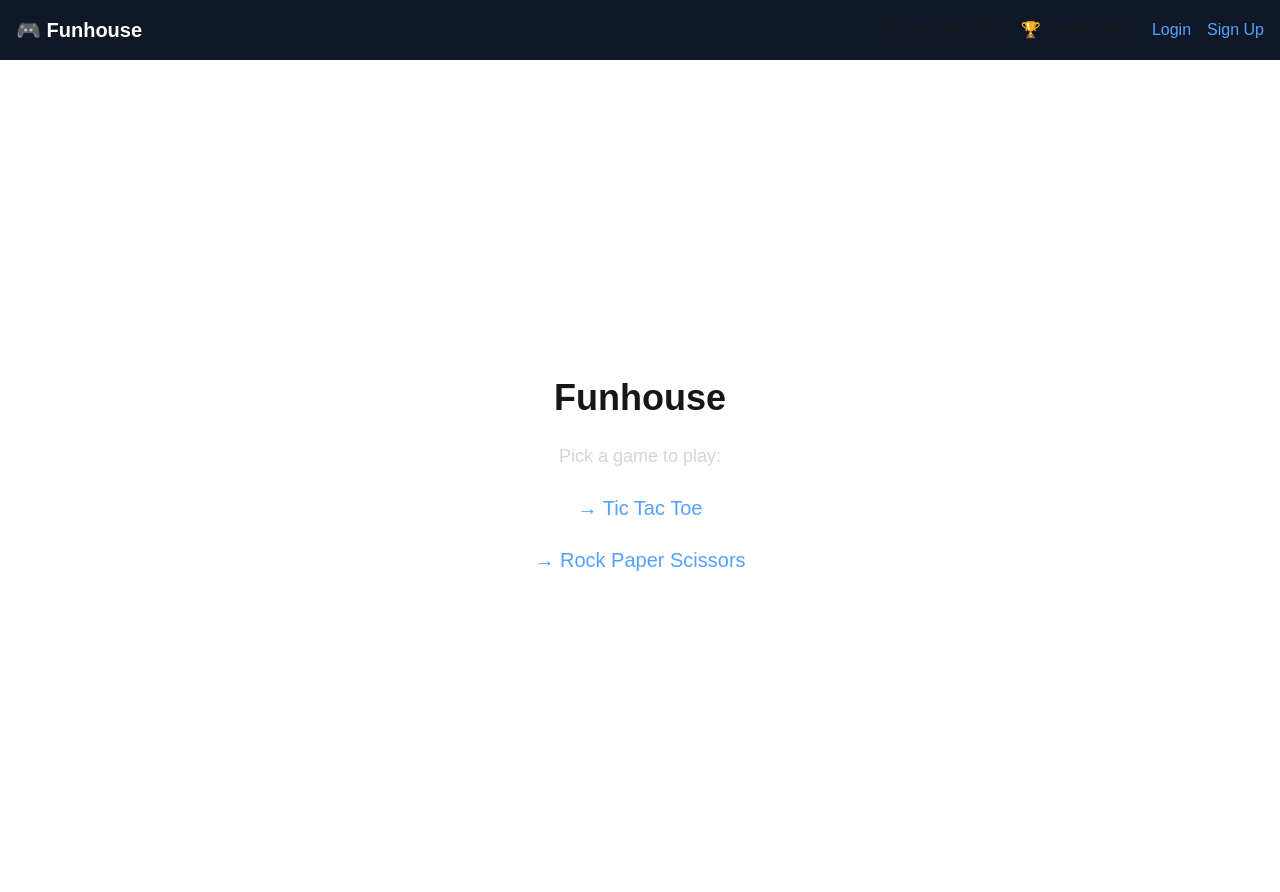
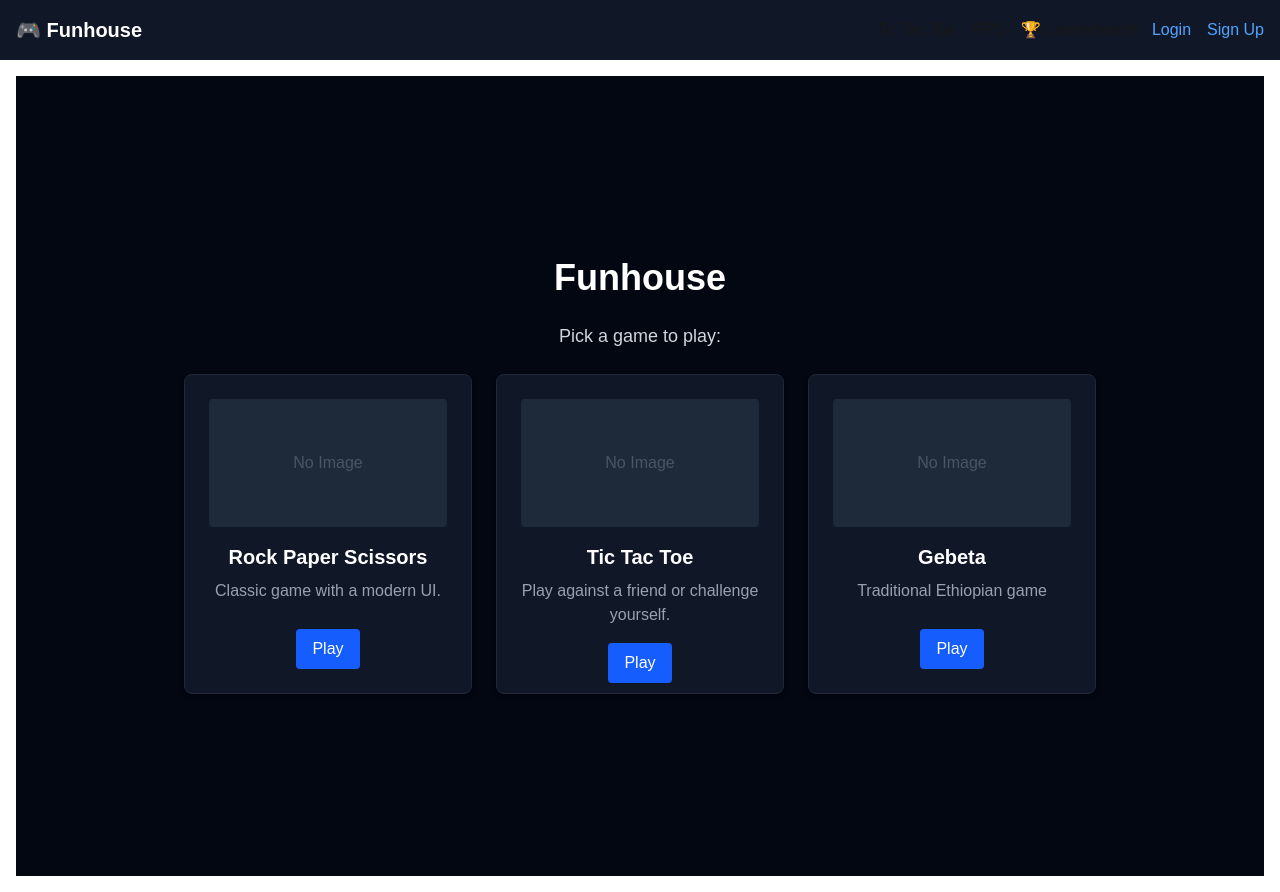
Before and after one commit to RDSTREEM/pulsar-funhouse, a Next.js app: page / in a window 1280 px wide. Built offline with nearby package versions, Linux system fonts and the light colour scheme; no server answers.

Commit message:
More streamlined way to organize games

```diff
--- /dev/null
+++ b/public/games.json
@@ -0,0 +1,20 @@
+[
+  {
+    "name": "Rock Paper Scissors",
+    "slug": "rock-paper-scissors",
+    "description": "Classic game with a modern UI.",
+    "url": "/rock-paper-scissors"
+  },
+  {
+    "name": "Tic Tac Toe",
+    "slug": "tic-tac-toe",
+    "description": "Play against a friend or challenge yourself.",
+    "url": "/tic-tac-toe"
+  },
+  {
+    "name": "Gebeta",
+    "slug": "gebeta",
+    "description": "Traditional Ethiopian game",
+    "url": "/gebeta"
+  }
+]
--- a/src/app/page.tsx
+++ b/src/app/page.tsx
@@ -1,16 +1,31 @@
-import Link from "next/link";
+"use client";
+import GameCard from "../components/GameCard";
+import { useEffect, useState } from "react";
 
 export default function Home() {
+  const [games, setGames] = useState<any[]>([]);
+
+  useEffect(() => {
+    fetch("/games.json")
+      .then((res) => res.json())
+      .then((data) => setGames(data));
+  }, []);
+
   return (
-    <main className="flex flex-col items-center justify-center min-h-screen text-center gap-6 p-8">
-      <h1 className="text-4xl font-bold">Funhouse</h1>
+    <main className="flex flex-col items-center justify-center min-h-screen text-center gap-6 p-8 bg-gray-950">
+      <h1 className="text-4xl font-bold text-white">Funhouse</h1>
       <p className="text-lg text-gray-300">Pick a game to play:</p>
-      <Link href="/tic-tac-toe" className="text-blue-400 hover:underline text-xl">
-        → Tic Tac Toe
-      </Link>
-      <Link href="/rock-paper-scissors" className="text-blue-400 hover:underline text-xl">
-        → Rock Paper Scissors
-      </Link>
+      <div className="flex flex-wrap gap-6 justify-center">
+        {games.map((game) => (
+          <GameCard
+            key={game.slug}
+            name={game.name}
+            description={game.description}
+            url={game.url}
+            image={game.image}
+          />
+        ))}
+      </div>
     </main>
   );
 }
--- /dev/null
+++ b/src/components/GameCard.tsx
@@ -0,0 +1,38 @@
+import React from "react";
+import Link from "next/link";
+
+interface GameCardProps {
+  name: string;
+  description: string;
+  url: string;
+  image?: string;
+}
+
+const GameCard: React.FC<GameCardProps> = ({ name, description, url, image }) => {
+  return (
+    <div className="bg-gray-900 rounded-lg shadow-md p-6 flex flex-col justify-between hover:shadow-xl transition-shadow duration-200 w-72 h-80 border border-gray-800">
+      <div>
+        {image ? (
+          <img
+            src={image}
+            alt={name}
+            className="w-full h-32 object-cover rounded mb-4"
+          />
+        ) : (
+          <div className="w-full h-32 bg-gray-800 rounded mb-4 flex items-center justify-center text-gray-600">
+            No Image
+          </div>
+        )}
+        <h2 className="text-xl font-bold mb-2 text-white">{name}</h2>
+        <p className="text-gray-400 mb-4">{description}</p>
+      </div>
+      <Link href={url}>
+        <span className="mt-auto inline-block bg-blue-600 text-white px-4 py-2 rounded hover:bg-blue-700 transition-colors duration-200">
+          Play
+        </span>
+      </Link>
+    </div>
+  );
+};
+
+export default GameCard;
```
Also changed, not shown: 1 other file (tests, documents, lock files or other folders).
